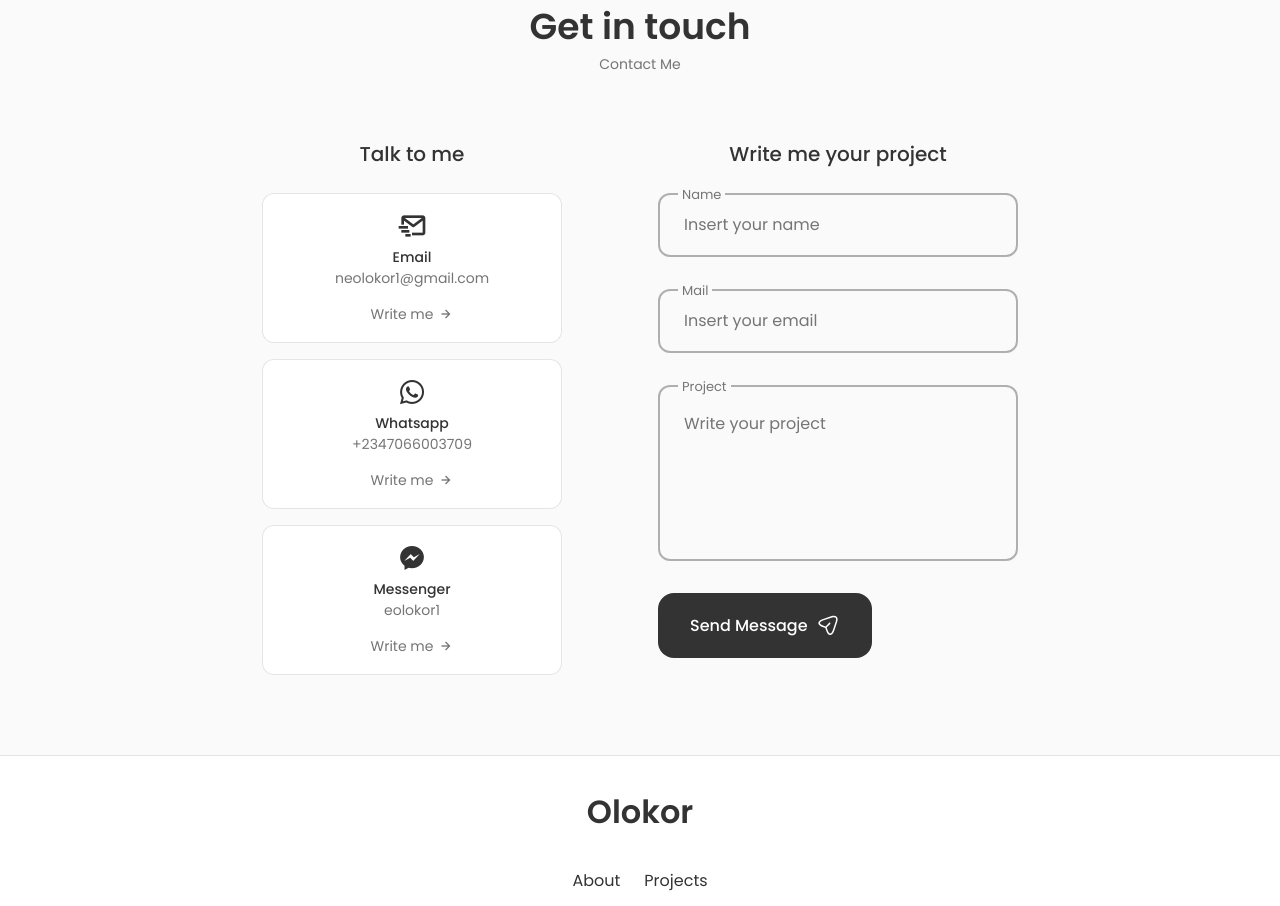
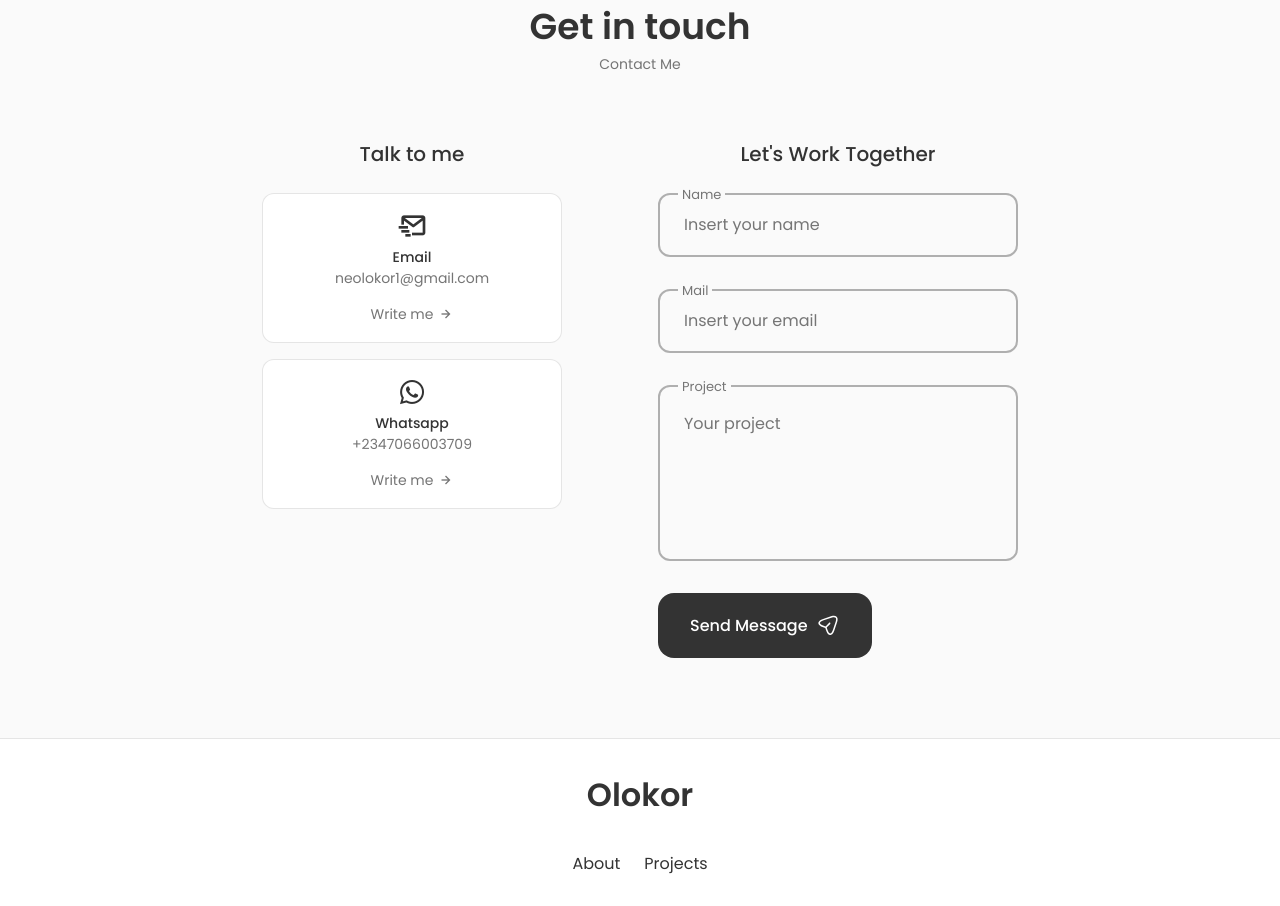
Before and after one commit to Nixhazel/React-Portfolio-V1, a React (Create React App) app: page / in a window 1280 px wide. Shown: the part 7360-8266 px from the top of the page. Built offline with nearby package versions, Linux system fonts and the light colour scheme.

Commit message:
chore: updated formspree

```diff
--- a/src/components/contact/Contact.jsx
+++ b/src/components/contact/Contact.jsx
@@ -4,7 +4,7 @@ import toast from 'react-hot-toast';
 import './contact.css'
 
 const Contact = () => {
-    const [state, handleSubmit] = useForm("xnqybndj");
+    const [state, handleSubmit] = useForm('mreeejgj');
 	if (state.succeeded) {
 			toast.success("Mail Sent Successfully!");
 			return <Contact/>;
@@ -45,7 +45,7 @@ const Contact = () => {
 							</a>
 						</div>
 
-						<div className='contact__card'>
+						{/* <div className='contact__card'>
 							<i className='bx bxl-messenger contact__card-icon'></i>
 							<h3 className='contact__card-title'>Messenger</h3>
 							<span className='contact__card-data'>eolokor1</span>
@@ -53,12 +53,12 @@ const Contact = () => {
 								Write me
 								<i className='bx bx-right-arrow-alt contact__button-icon'></i>
 							</a>
-						</div>
+						</div> */}
 					</div>
 				</div>
 
 				<div className='contact__content'>
-					<h3 className='contact__title'>Write me your project</h3>
+					<h3 className='contact__title'>Let's Work Together</h3>
 
 					<form className='contact__form' onSubmit={handleSubmit}>
 						<div className='contact__form-div'>
@@ -98,7 +98,7 @@ const Contact = () => {
 								cols='30'
 								rows='10'
 								className='contact__form-input'
-								placeholder='Write your project'></textarea>
+								placeholder='Your project'></textarea>
 							<ValidationError
 								prefix='Message'
 								field='message'
```
